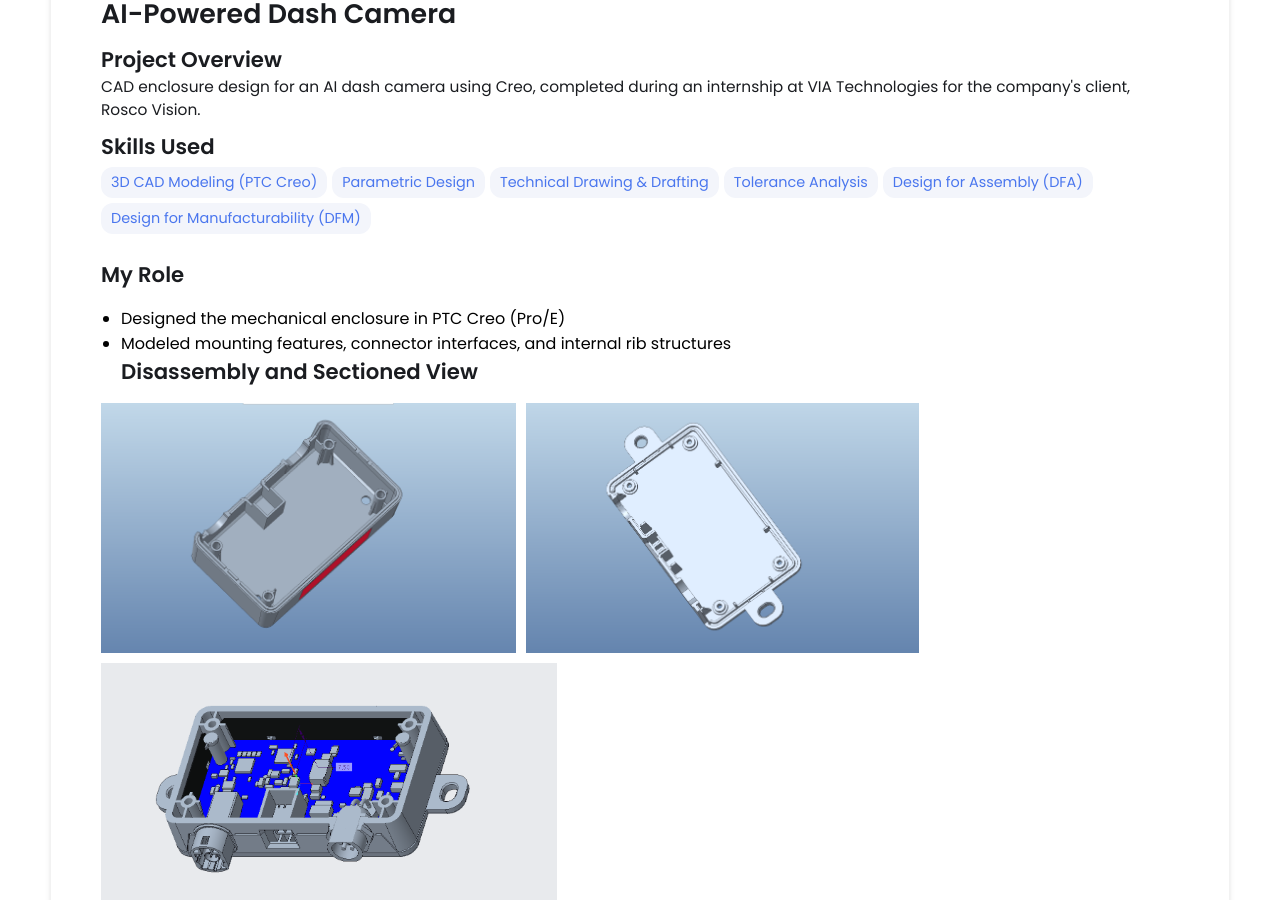
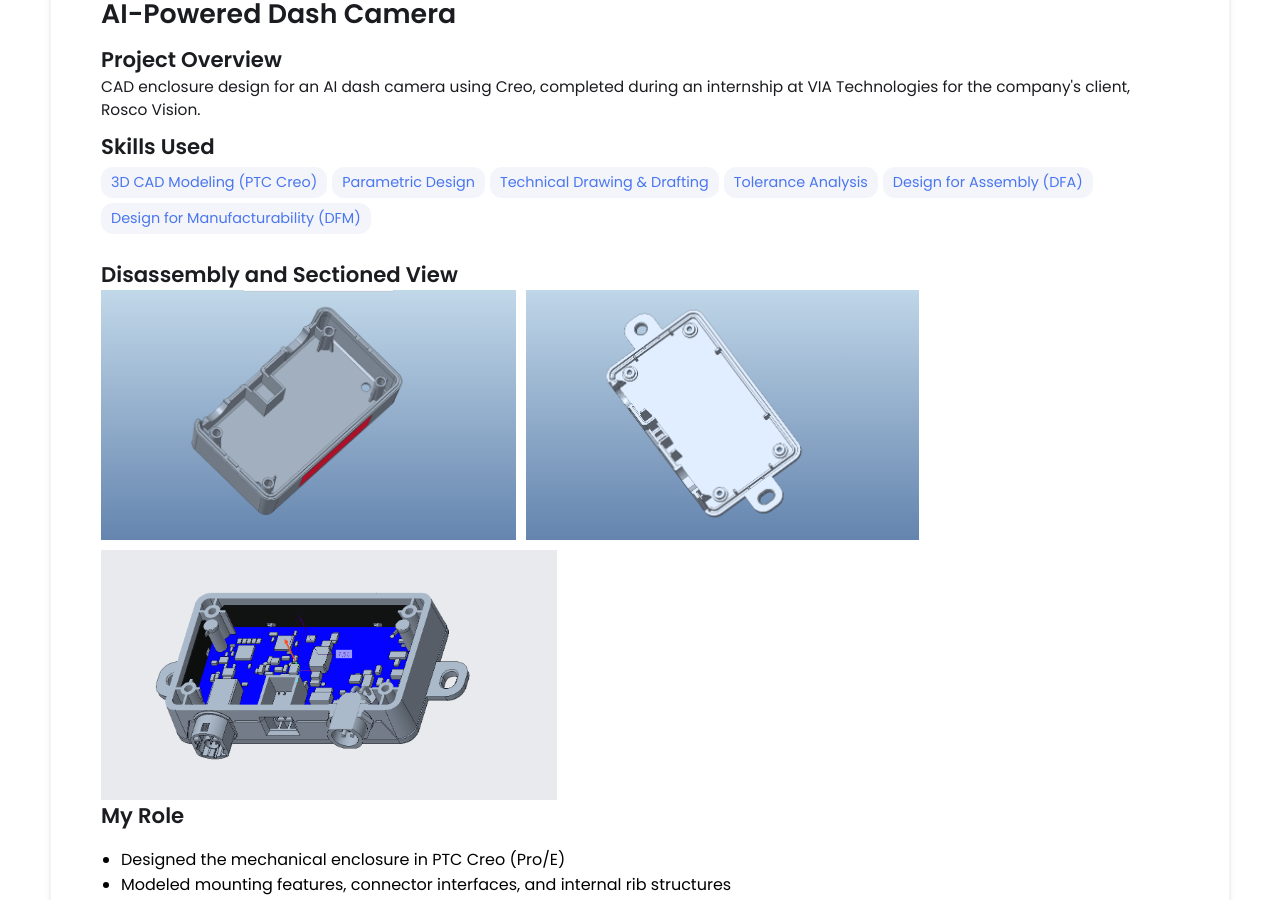
Before and after one commit to timchen863/timchen863.github.io, a Jekyll site: the page built from _projects/demo-project/index.md, in a window 1280 px wide and 900 px high, scrolled down 513 px. Built offline with Jekyll 4.4.1, drawn with Linux system fonts in a browser that asks for light colours.

Commit message:
Update index.md

```diff
--- a/_projects/demo-project/index.md
+++ b/_projects/demo-project/index.md
@@ -12,11 +12,11 @@ skills:
 
 main-image: /roscovision.png
 ---
+## Disassembly and Sectioned View
+{% include image-gallery.html images="noasm1.png, noasm2.png, noasm3.png" height="250" %}
 ## My Role
 - Designed the mechanical enclosure in PTC Creo (Pro/E)
 - Modeled mounting features, connector interfaces, and internal rib structures
-## Disassembly and Sectioned View
-{% include image-gallery.html images="noasm1.png, noasm2.png, noasm3.png" height="250" %}
 ## Engineering Challenges
 - Designed enclosure geometry while maintaining PCB clearance and connector alignment.
 - Balanced wall thickness, rib structure, and mounting features for structural durability and injection molding feasibility.
```
